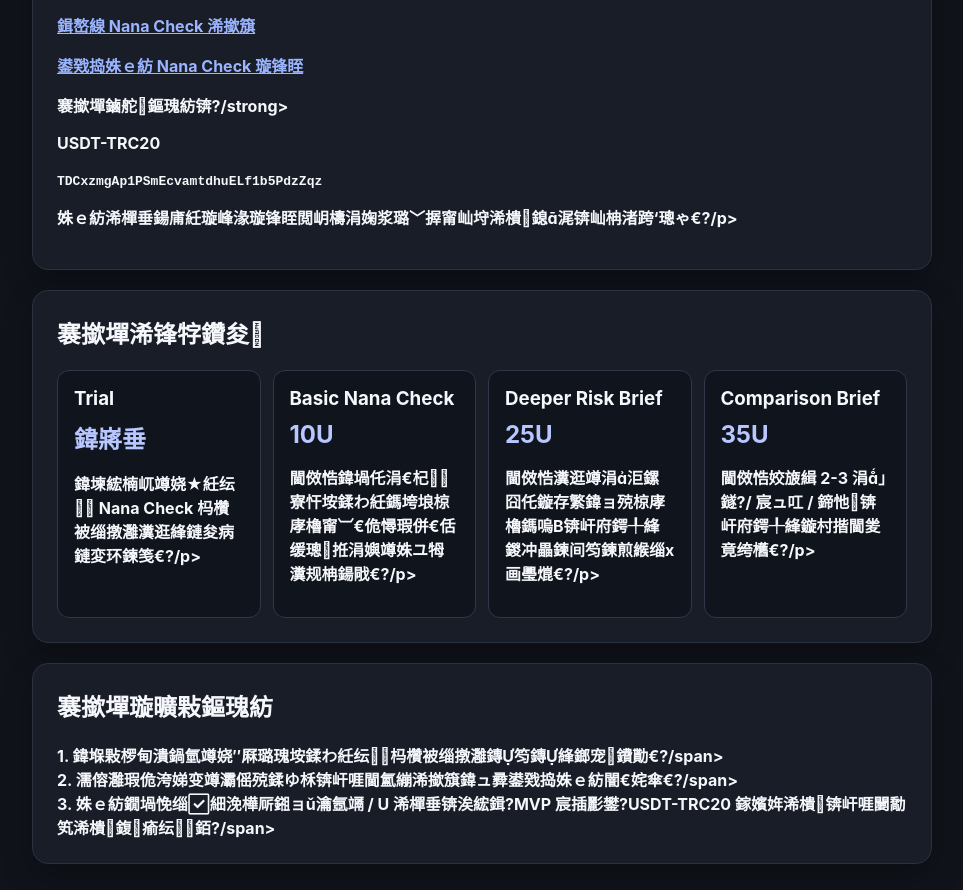
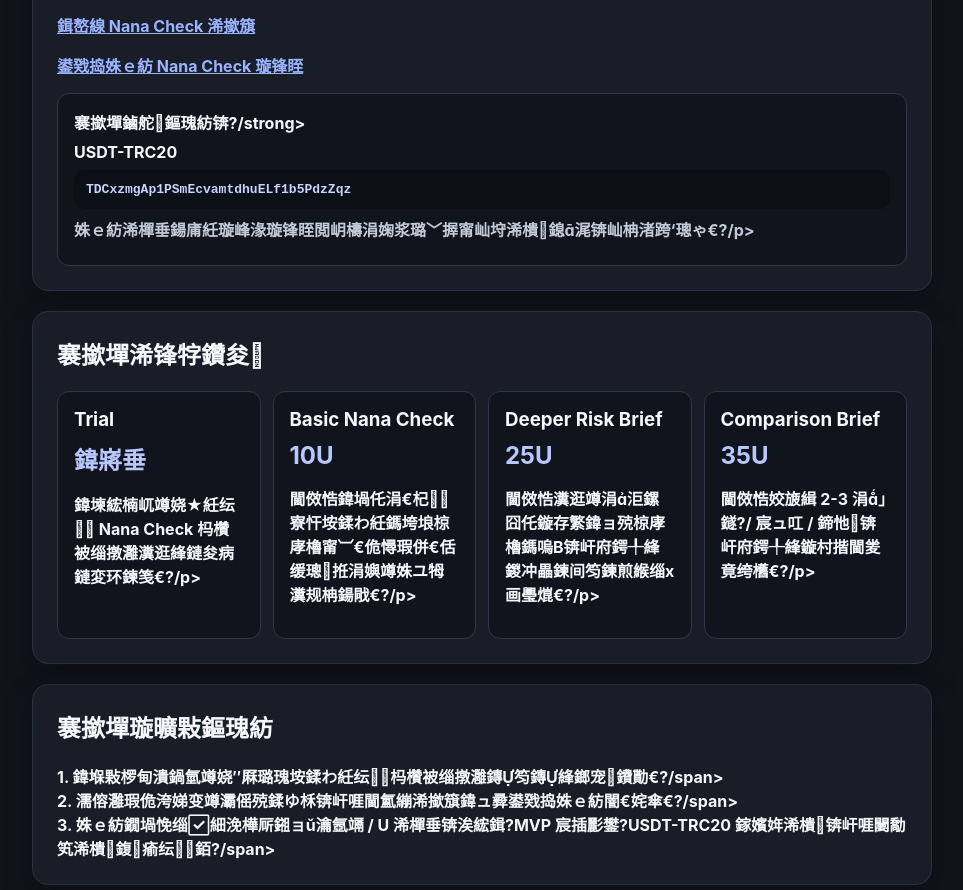
Before and after one commit to q870790290-blip/nana-check, a website: page docs/index.html in a window 1280 px wide. Shown: the part 1581-2471 px from the top of the page, without its empty margins (158-1121 px from the left). Drawn offline with Linux system fonts and the light colour scheme.

Commit message:
Style payment wallet box

```diff
--- a/docs/styles.css
+++ b/docs/styles.css
@@ -167,6 +167,31 @@ a {
   color: #9bb4ff;
 }
 
+.wallet-box {
+  margin-top: 16px;
+  padding: 16px;
+  border-radius: 12px;
+  background: #10151d;
+  border: 1px solid #2f3748;
+}
+
+.wallet-box p {
+  margin: 8px 0;
+}
+
+.wallet-box code {
+  display: block;
+  padding: 12px;
+  border-radius: 10px;
+  background: #0b1016;
+  color: #c7d2fe;
+  word-break: break-all;
+}
+
+.wallet-note {
+  color: #c3cad7;
+}
+
 ul {
   margin: 8px 0 0;
   padding-left: 20px;
```
